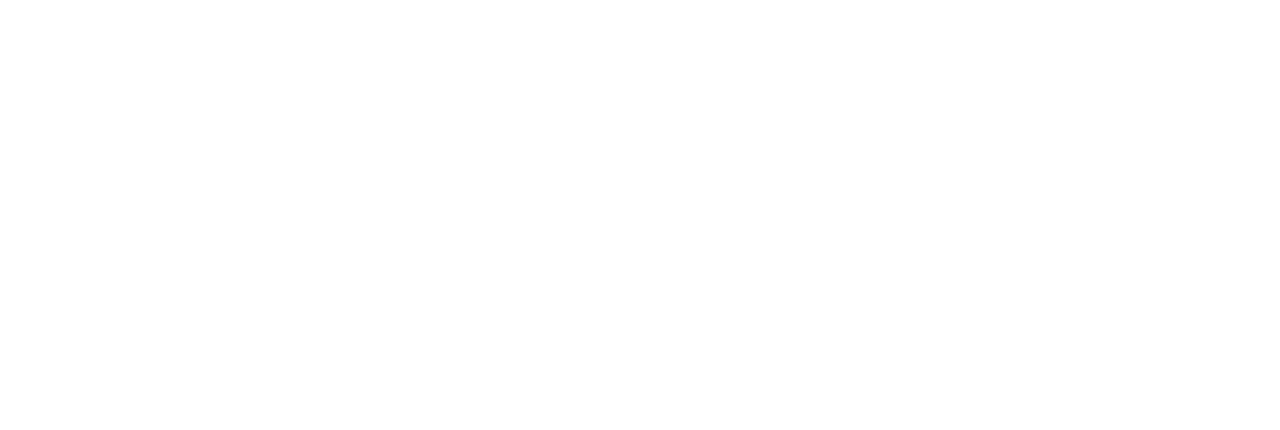
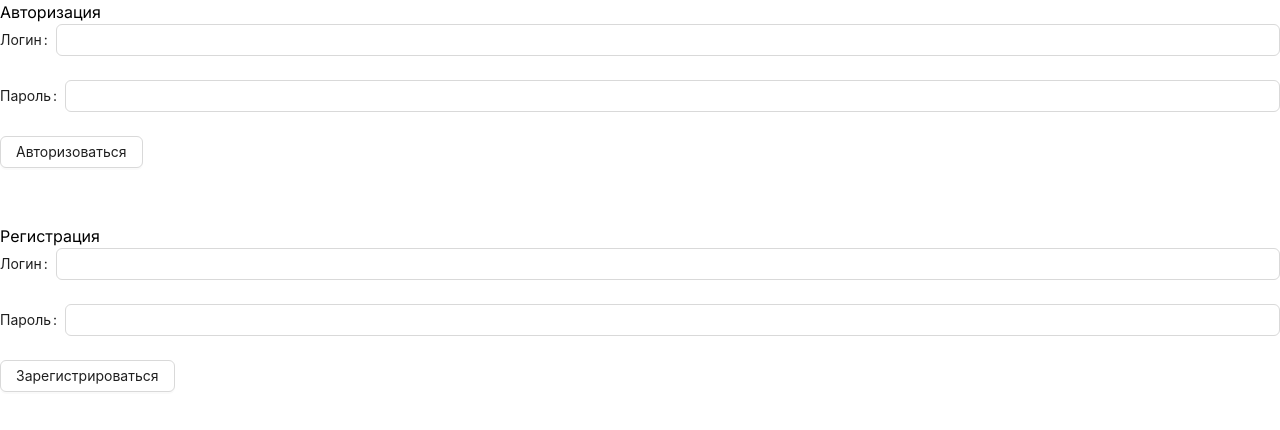
Before and after one commit to r8bywork/slmax-react-next-testovoe-zadanie-v2, a Next.js app: page / in a window 1280 px wide. Shown: the top 430 px of the page. Built offline with nearby package versions, Linux system fonts and the light colour scheme.

Commit message:
add reg log

```diff
--- a/package.json
+++ b/package.json
@@ -13,10 +13,14 @@
 		"@emotion/styled": "^11.11.0",
 		"antd": "^5.10.2",
 		"axios": "^1.5.1",
+		"crypto": "^1.0.1",
+		"crypto-js": "^4.2.0",
 		"debug": "^4.3.4",
 		"next": "13.5.6",
 		"react": "^18",
 		"react-dom": "^18",
+		"react-router-dom": "^6.17.0",
+		"react-use": "^17.4.0",
 		"supports-color": "^9.4.0"
 	},
 	"devDependencies": {
--- a/src/app/page.tsx
+++ b/src/app/page.tsx
@@ -1,3 +1,58 @@
-export default function Home() {
-	return <></>;
-}
+"use client"
+import React, {useEffect, useRef, useState} from "react";
+import { useAuth } from "@/hooks/useAuth";
+import { Form, Button, Input } from "antd";
+import {redirect} from "next/navigation";
+
+const IndexPage: React.FC = () => {
+	const [email, setEmail] = useState("");
+	const [password, setPassword] = useState("");
+
+	const {
+		isAuthenticated,
+		token,
+		fetchUserData,
+		login,
+		register,
+	} = useAuth()
+
+	const handleLogin = async () => {
+		await login(email, password);
+	};
+
+	const handleRegister = async () => {
+		await register(email, password);
+	};
+	return (
+		<div>
+			 {isAuthenticated && redirect("/photos")}
+			<h1>Авторизация</h1>
+			<Form onFinish={handleLogin} className={'mb-14'}>
+				<Form.Item label="Логин">
+					<Input value={email} onChange={(e) => setEmail(e.target.value)} />
+				</Form.Item>
+				<Form.Item label="Пароль">
+					<Input value={password} type="password" onChange={(e) => setPassword(e.target.value)} />
+				</Form.Item>
+				<Button type="default" htmlType="submit">
+					Авторизоваться
+				</Button>
+			</Form>
+
+			<h1>Регистрация</h1>
+			<Form onFinish={handleRegister}>
+				<Form.Item label="Логин">
+					<Input value={email} onChange={(e) => setEmail(e.target.value)} />
+				</Form.Item>
+				<Form.Item label="Пароль">
+					<Input value={password} type="password" onChange={(e) => setPassword(e.target.value)} />
+				</Form.Item>
+				<Button type="default" htmlType="submit">
+					Зарегистрироваться
+				</Button>
+			</Form>
+		</div>
+	);
+};
+
+export default IndexPage;
--- a/src/app/photos/page.tsx
+++ b/src/app/photos/page.tsx
@@ -6,9 +6,13 @@
 import {getPhotos} from "@/api/photos";
 import {Pagination} from "antd";
 import PhotoCard from "@/components/PhotoCard";
-// import {getServerSideProps} from "@/app/photos/index";
-
+import {useAuth} from "@/hooks/useAuth";
+import {redirect} from "next/navigation";
+// import {getServerSideProps} from "@/app/photos/index2"; rename index2 to index if u wanna server side
 const PhotosPage:React.FC = () =>{
+    const {
+        isAuthenticated
+    } = useAuth()
     const [categories, setCategories] = useState<UnsplashTopics[]>([]);
     const [category, setCategory] = useState("animals");
     const [order_by, setOrderBy] = useState("latest")
@@ -45,9 +49,9 @@
         const fetchTopics = () => {
             getTopics()
                 .then((response) => setCategories(response.data))
-                .catch(error => {throw new Error(error.message)});
+                .catch((error) => {throw new Error(error.message)});
         };
-        console.log("Topics")
+
         fetchTopics();
     }, []);
 
@@ -67,9 +71,17 @@
             });
 
         };
-        console.log("Photos")
+
         fetchPhotos()
     }, [page, category, order_by, pageSize]);
+
+    // useEffect(() => {
+    //     if(isAuthenticated !== true) {
+    //         console.log(isAuthenticated)
+    //         redirect('/')
+    //     }
+    // }, []);
+
 
     const handlePaginationChange = (page: number, pageSize: number | undefined) => {
         setPage(page);
--- a/src/components/Bar.tsx
+++ b/src/components/Bar.tsx
@@ -1,7 +1,8 @@
 "use client"
 import React, { useState} from 'react';
-import { Menu } from 'antd';
+import {Button, Menu} from 'antd';
 import {UnsplashTopics} from "@/types/types";
+import {redirect} from "next/navigation";
 
 interface iBar {
     onCategoryChange: (category: string) => void;
@@ -9,9 +10,12 @@
     categories: UnsplashTopics[];
 }
 const Bar: React.FC<iBar> = ({onCategoryChange, categories, onSortChange}) => {
-    const [current, setCurrent] = useState("");
-    const [currentSort, setCurrentSort] = useState("");
-
+    const [current, setCurrent] = useState("animals");
+    const [currentSort, setCurrentSort] = useState("latest");
+    const handleLogout = () => {
+        localStorage.removeItem("token")
+        window.location.href = "/";
+    }
     return (
         <div>
             <Menu onClick={(e) => { setCurrent(e.key);onCategoryChange(e.key) } }
@@ -25,7 +29,12 @@
                 <Menu.Item key="latest">Latest</Menu.Item>
                 <Menu.Item key="oldest">Oldest</Menu.Item>
                 <Menu.Item key="popular">Popular</Menu.Item>
+                <Menu.Item key="logout">
+
+                </Menu.Item>
             </Menu>
+            <Button key={"logout"} onClick={handleLogout}>Log Out</Button>
+
         </div>
     );
 };
--- /dev/null
+++ b/src/hooks/useAuth.ts
@@ -0,0 +1,76 @@
+import {useEffect, useState} from "react";
+import { createHmac } from "crypto";
+import { useLocalStorage } from "react-use";
+
+export interface User {
+    email: string;
+    password: string;
+}
+
+export const useAuth = () => {
+    const [isAuthenticated, setIsAuthenticated] = useState<boolean>(false);
+    const token = useLocalStorage<string | null>("token", "");
+    const [registeredUsers, setRegisteredUsers] = useLocalStorage<User[]>("users", []);
+
+    const generateToken = (email: string, password: string): string => {
+        const salt = "secret123";
+        const hash = createHmac("sha256", salt).update(email + password).digest("hex");
+        return salt + "." + hash;
+    };
+
+    const fetchUserData = async () => {
+        if (localStorage.getItem("token") !== null) {
+            setIsAuthenticated(true);
+        } else {
+            setIsAuthenticated(false);
+        }
+    };
+    useEffect(() => {
+        fetchUserData()
+            .catch(error => {throw new Error(error)});
+    }, [token]);
+
+    const register = async (email: string, password: string) => {
+        const hashedPassword = generateToken(email, password);
+        const existingUser = registeredUsers?.find((user) => user.email === email);
+
+        if (existingUser) {
+            console.error("User already exists.");
+            return;
+        }
+
+        const newUser: User = {
+            email,
+            password: hashedPassword,
+        };
+
+        setRegisteredUsers((prevRegisteredUsers) => {
+            return [...(prevRegisteredUsers || []), newUser];
+        });
+
+        localStorage.setItem("token", hashedPassword); // Сохраняем хеш в localStorage для этой сессии
+        setIsAuthenticated(true);
+    };
+
+    const login = async (email: string, password: string) => {
+        const user = registeredUsers?.find(
+            (user) =>
+                user.email === email && user.password === generateToken(email, password)
+        );
+        if (user) {
+            localStorage.setItem("token", user.password);
+            setIsAuthenticated(true);
+            console.log("asd")
+        } else {
+            console.log("Invalid credentials");
+        }
+    };
+
+    return {
+        isAuthenticated,
+        token,
+        fetchUserData,
+        login,
+        register,
+    };
+};
```
Also changed, not shown: 1 other file (tests, documents, lock files or other folders).
